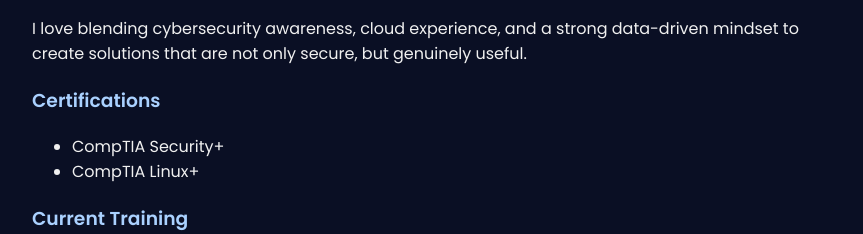
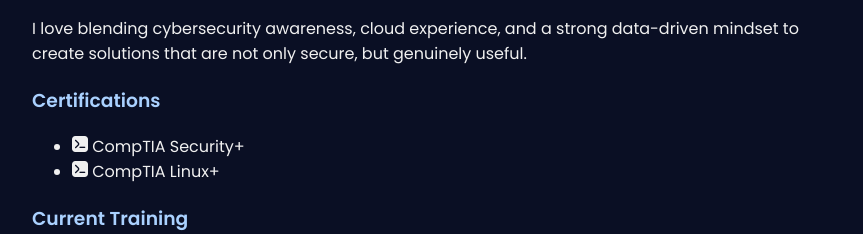
Before and after one commit to CodeNameDuchess007/CodeNameDuchess007.github.io, a plain HTML site: page index.html in a window 1280 px wide. Shown: the part 945-1179 px from the top of the page, without its empty margins (358-1221 px from the left). Drawn offline with nearby package versions, Linux system fonts and the light colour scheme.

Commit message:
update to certs

```diff
--- a/index.html
+++ b/index.html
@@ -48,8 +48,8 @@
 			<p>I love blending cybersecurity awareness, cloud experience, and a strong data-driven mindset to create solutions that are not only secure, but genuinely useful.</p>
             <h3>Certifications</h3>
             <ul>
-                <li>CompTIA Security+</li>
-				<li>CompTIA Linux+</li>
+                <li><i class="fi fi-sr-square-terminal"></i> CompTIA Security+</li>
+				<li><i class="fi fi-sr-square-terminal"></i> CompTIA Linux+</li>
             </ul>
             <h3>Current Training</h3>
             <p>Details about any ongoing training or development.</p>
```
